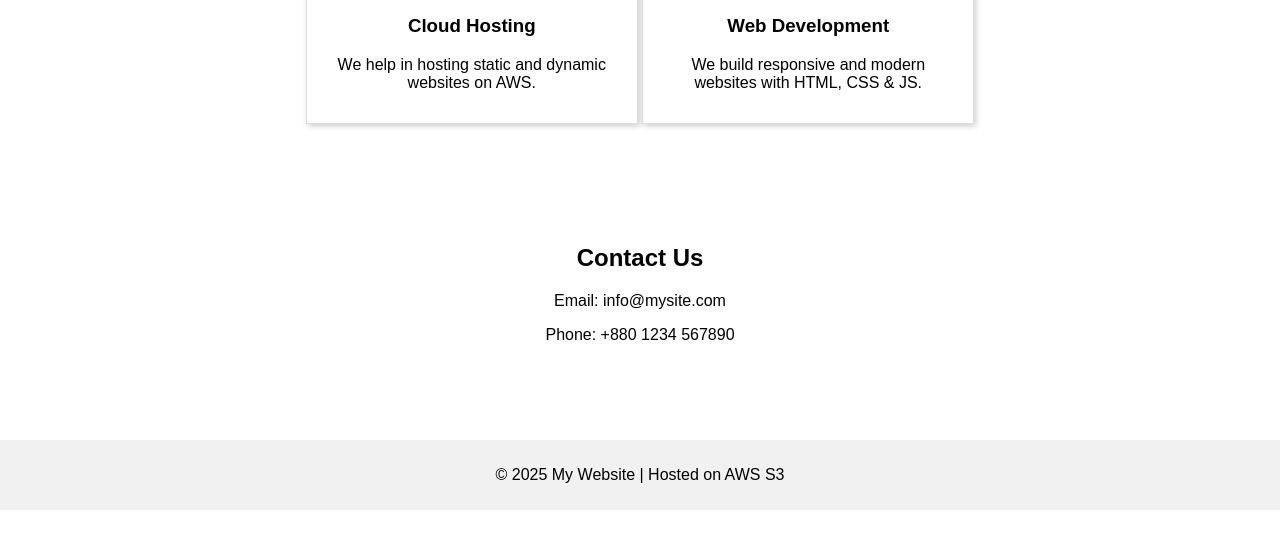
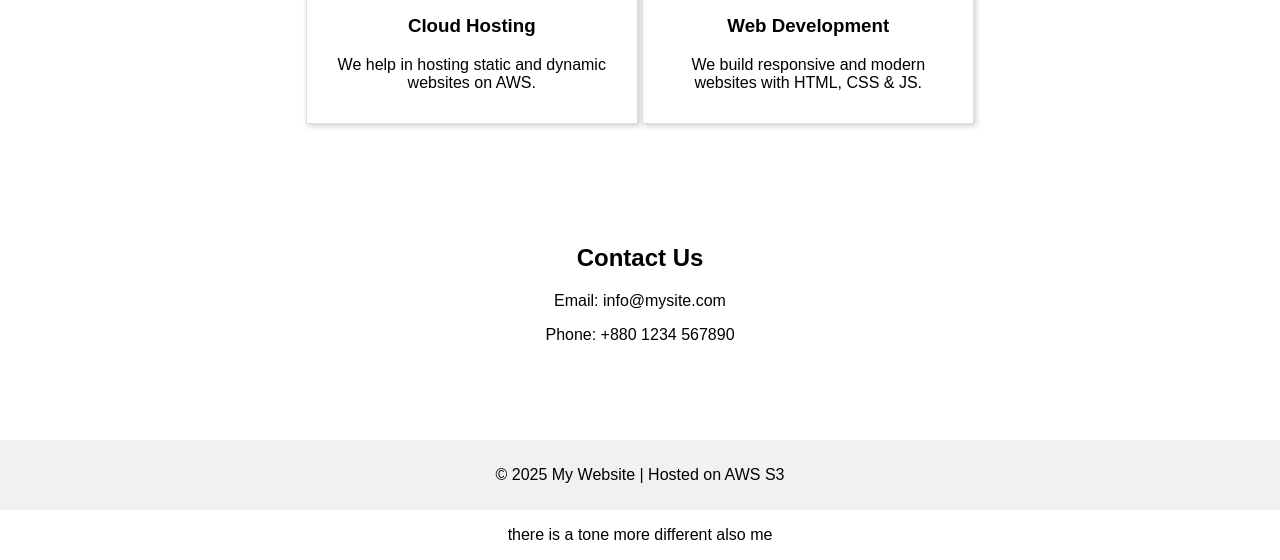
Before and after one commit to jishanchowdhury1357-tech/new-, a plain HTML site: page index.html in a window 1280 px wide. Shown: the part 1054-1614 px from the top of the page. Before the commit the page ends 1564 px from the top, so only its background shows below. Drawn offline with Linux system fonts and the light colour scheme.

Commit message:
select the chagnges

```diff
--- a/index.html
+++ b/index.html
@@ -59,5 +59,7 @@
   <footer>
     <p>© 2025 My Website | Hosted on AWS S3</p>
   </footer>
+
+  <p>there is a tone more different also me </p>
 </body>
 </html>
```
